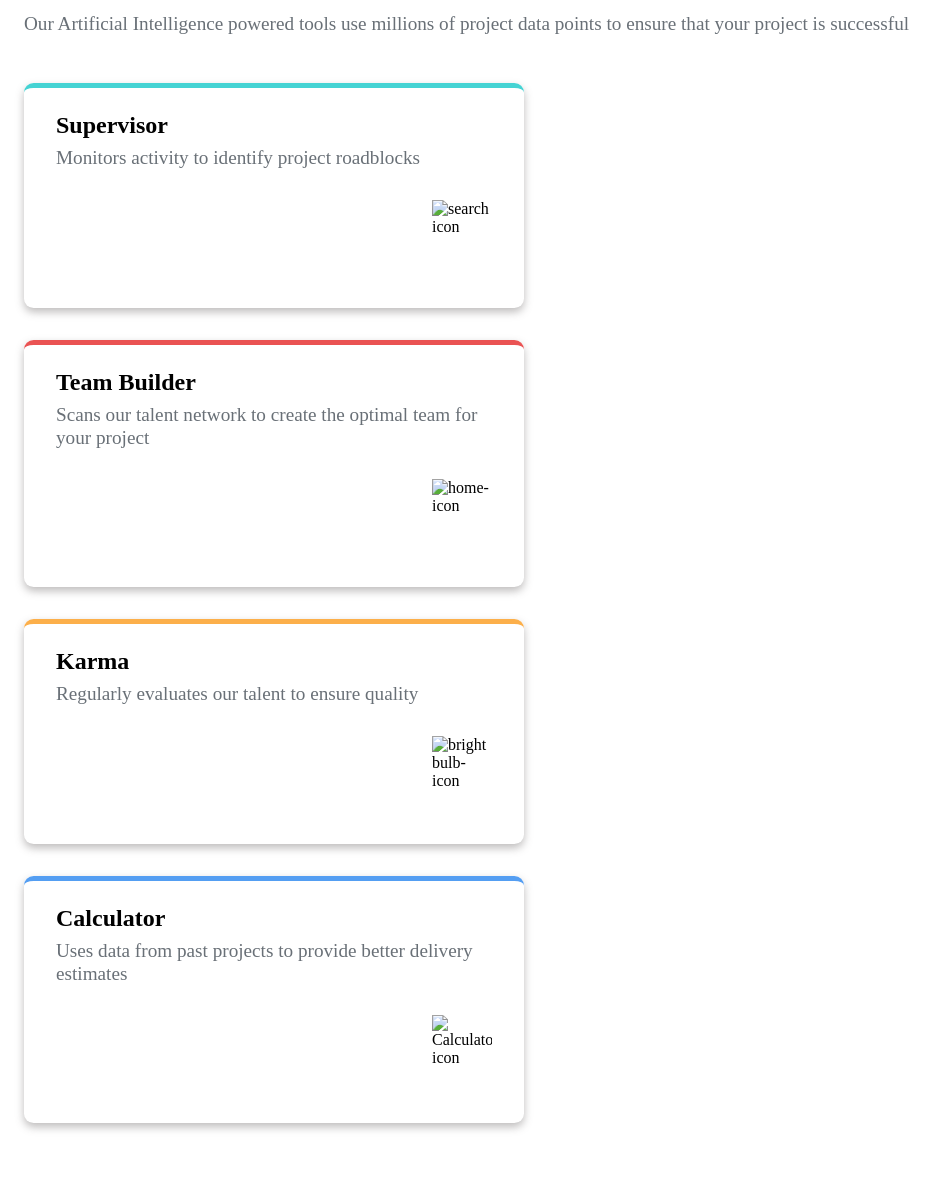
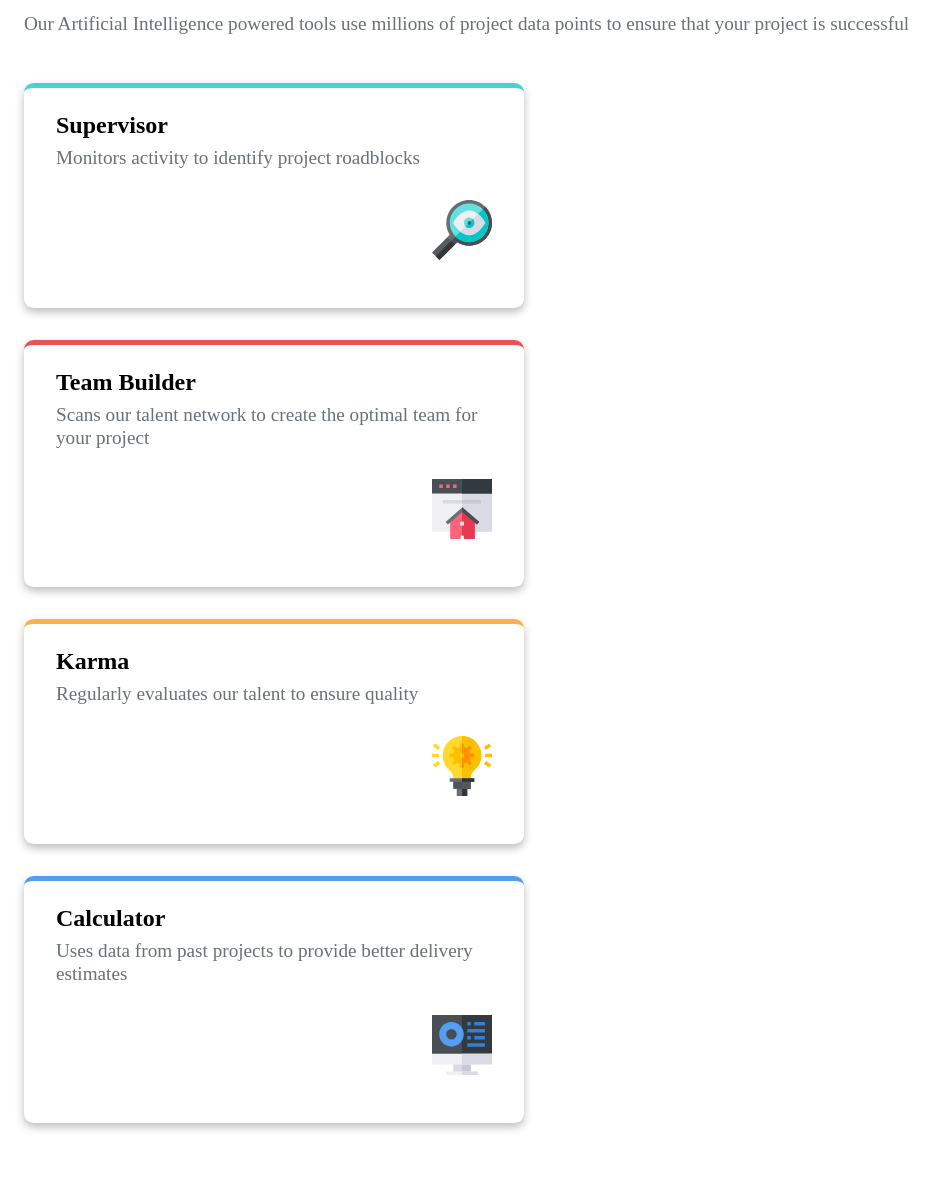
Before and after one commit to alexx021dev/four-cards-feature-section, a plain HTML site: page index.html in a window 1280 px wide. Shown: the part 115-1299 px from the top of the page, without its empty margins (0-952 px from the left). Drawn offline with Linux system fonts and the light colour scheme; the site is published under a folder, as on GitHub Pages, so addresses that start at the root find nothing.

Commit message:
fix some html structure

```diff
--- a/index.html
+++ b/index.html
@@ -22,25 +22,26 @@
       <article class="card">
         <h2>Supervisor</h2>
         <p>Monitors activity to identify project roadblocks</p>
-        <img src="/images/icon-supervisor.svg" alt="search icon" class="search-image">
+        <img src="images/icon-supervisor.svg" alt="search icon" class="search-image">
       </article>
+
 
       <article class="card">
         <h2>Team Builder</h2>
         <p>Scans our talent network to create the optimal team for your project</p>
-        <img src="/images/icon-team-builder.svg" alt="home-icon" class="home-image">
+        <img src="images/icon-team-builder.svg" alt="home-icon" class="home-image">
       </article>
 
       <article class="card">
         <h2>Karma</h2>
         <p>Regularly evaluates our talent to ensure quality</p>
-        <img src="/images/icon-karma.svg" alt="bright bulb-icon" class="bulb-image">
+        <img src="images/icon-karma.svg" alt="bright bulb-icon" class="bulb-image">
       </article>
 
       <article class="card">
         <h2>Calculator</h2>
         <p>Uses data from past projects to provide better delivery estimates</p>
-        <img src="/images/icon-calculator.svg" alt="Calculator icon" class="calculator-image">
+        <img src="images/icon-calculator.svg" alt="Calculator icon" class="calculator-image">
       </article>
 
     </div>
```
